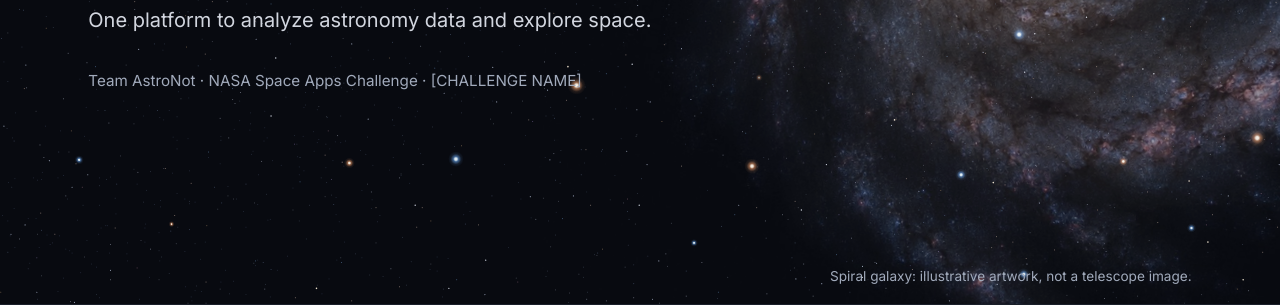
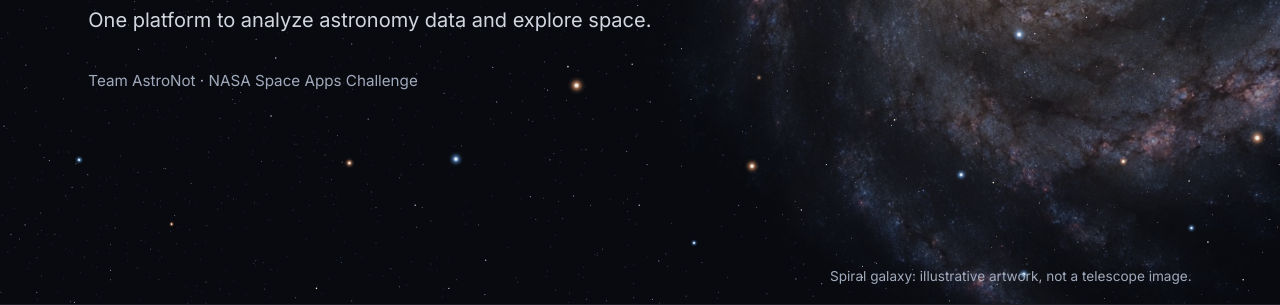
Before and after one commit to Isgnderx/AstroNot, a plain HTML site: page presentation/index.html in a window 1280 px wide. Shown: the part 495-800 px from the top of the page. Drawn offline with Linux system fonts and the light colour scheme; animation ran at ten frames a second; files whose address does not match are found by name.

Commit message:
Drop the [CHALLENGE NAME] placeholder from the title slide
Co-Authored-By: Claude Opus 5.5 <noreply@anthropic.com>

```diff
--- a/presentation/index.html
+++ b/presentation/index.html
@@ -51,7 +51,7 @@
           </div>
           <p class="slide__lead">Space tools for researchers and curious minds</p>
           <p class="slide__sub">One platform to analyze astronomy data and explore space.</p>
-          <p class="slide__meta" translate="no">Team AstroNot · NASA Space Apps Challenge · [CHALLENGE NAME]</p>
+          <p class="slide__meta" translate="no">Team AstroNot · NASA Space Apps Challenge</p>
         </div>
         <p class="slide__credit slide__credit--right">Spiral galaxy: illustrative artwork, not a telescope image.</p>
         <aside class="slide__notes">AstroNot serves two audiences at once: researchers who work with real astronomy data, and people who are simply curious about space. The central idea is to bring scattered astronomy tools into one accessible platform that runs in an ordinary web browser, with no installation and no data leaving the user’s device.</aside>
```
